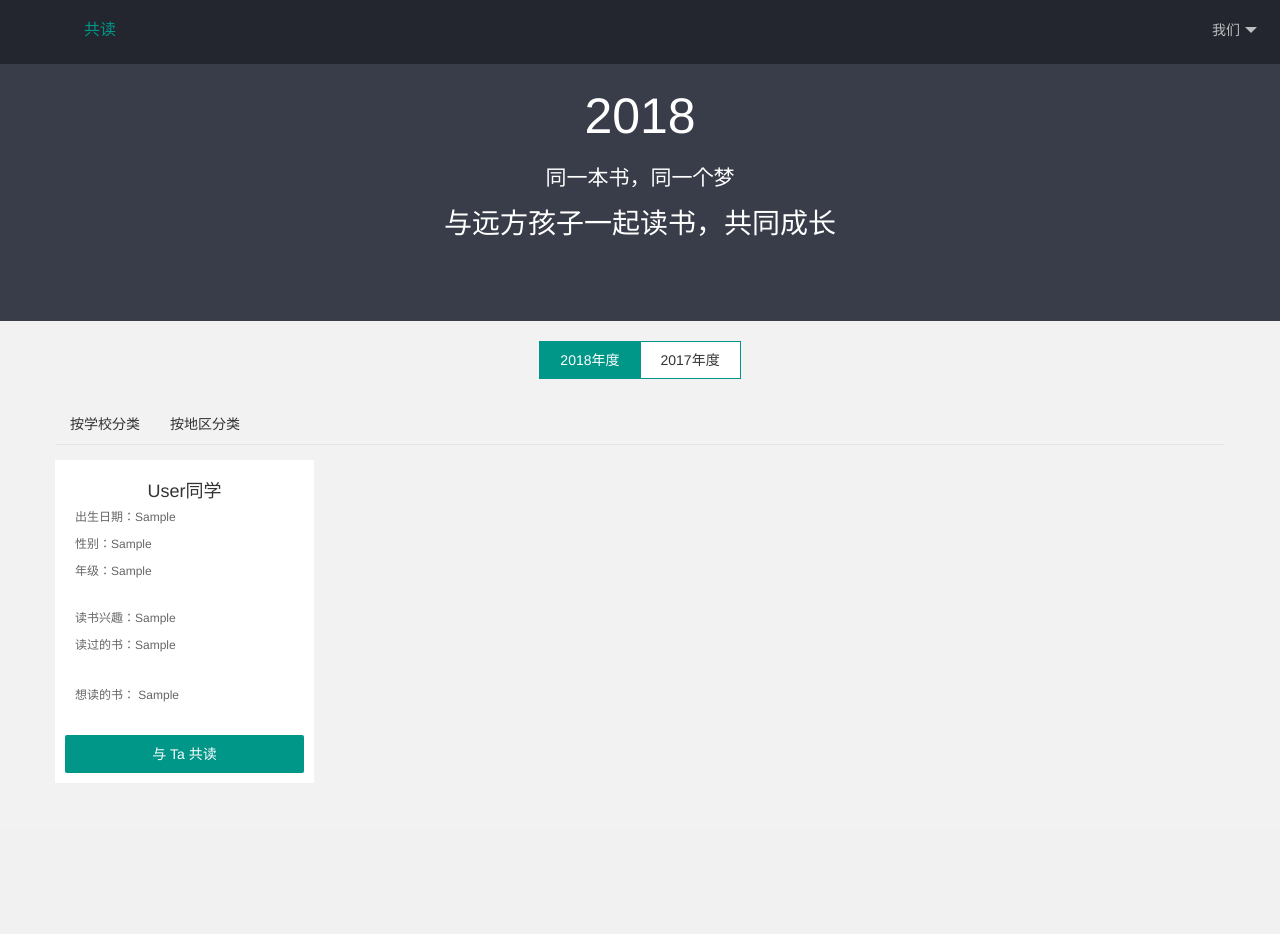
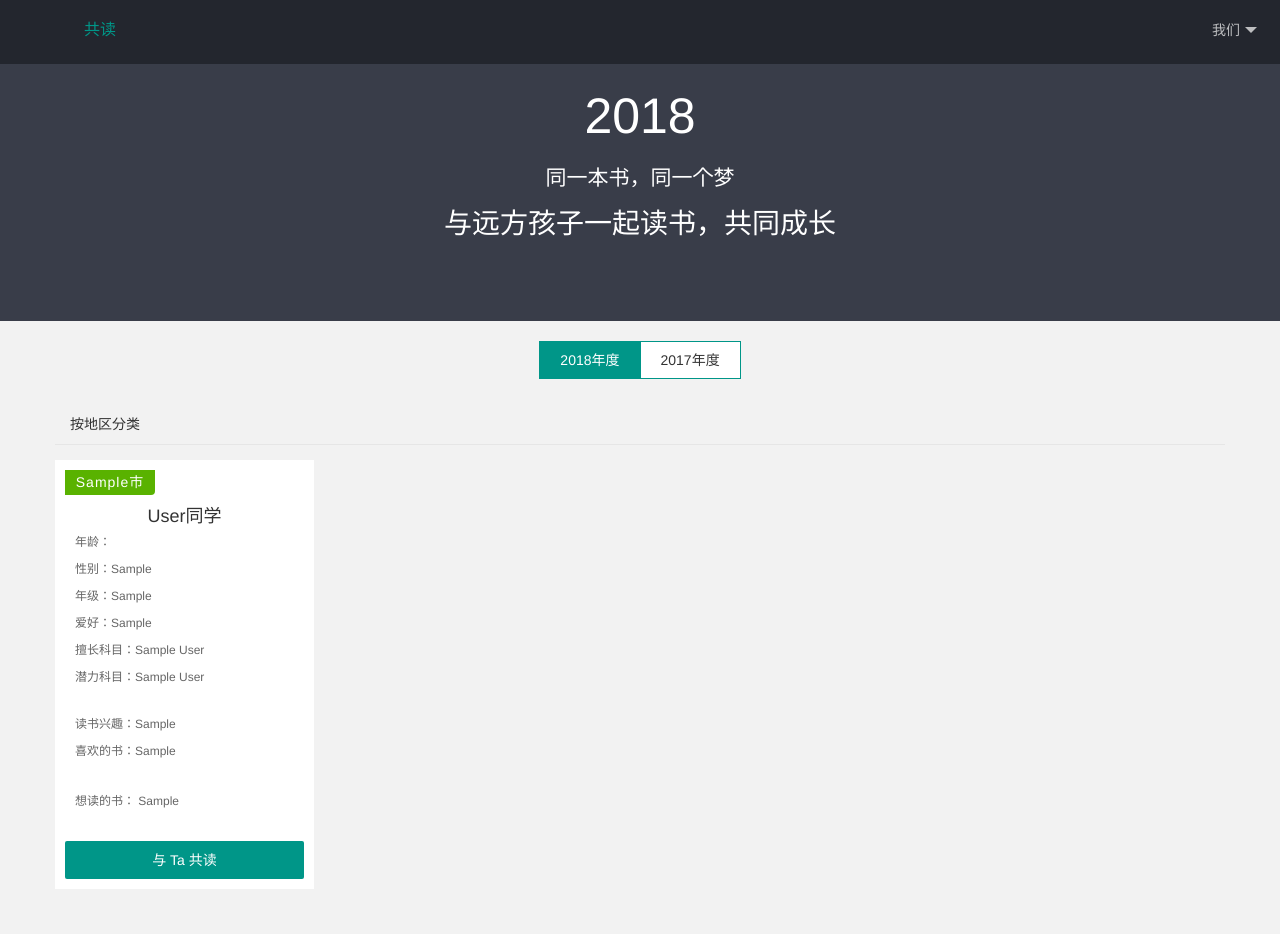
Before and after one commit to lilanglilang/shareRead, a Django app: page / in a window 1280 px wide. Before the commit the page ends 783 px from the top, so only its background shows below. Run offline with Django 3.2, Linux system fonts and the light colour scheme; tables that the repository leaves empty hold one stand-in row (values such as "Sample post").

Commit message:
更新系统的显示

```diff
--- a/read/shareRead/views.py
+++ b/read/shareRead/views.py
@@ -10,9 +10,10 @@ import datetime
 #定义公用模块的位置
 def index(request):
     # 爱心人士获取学生信息列表
-    studentList = Student.objects.filter(status=0).order_by('school')
+    # studentList = Student.objects.filter(status=0).order_by('school')
     meaningTime=datetime.datetime.now().year
-    return render(request,'shareRead/students.html', {'meaningTime':meaningTime,'studentList': studentList, 'size': len(studentList)})
+    # return render(request,'shareRead/students.html', {'meaningTime':meaningTime,'studentList': studentList, 'size': len(studentList)})
+    return render(request,'shareRead/students.html',context={'meaningTime':meaningTime})
 def about(request):
     return render(request,'shareRead/aboutus.html')
 def error(request):
@@ -23,7 +24,7 @@ def regDiv(request):
     if request.is_ajax():
         cityList = Student.objects.values("schoolCity").annotate(cities=Count("schoolCity")).filter(status=0).order_by("schoolCity")
         regList = Student.objects.filter(status=0).order_by('schoolCity')
-        t = get_template('shareRead/regList.html')  # get the contex of html
-        content_html = t.render({'regList': regList,
-                                 'cityList': cityList})  # render the template to the local html you want,rather than return a variable
-        return HttpResponse(content_html)
+        # t = get_template('shareRead/regList.html')  # get the contex of html
+        # content_html = t.render({'regList': regList,'cityList': cityList})  # render the template to the local html you want,rather than return a variable
+        return render(request,template_name='shareRead/regList.html',context={'regList': regList,
+                                 'cityList': cityList})
--- a/read/templates/shareRead/regList.html
+++ b/read/templates/shareRead/regList.html
@@ -1,11 +1,26 @@
+<style>
+    .tag {
+        width: 90px;
+        height: 25px;
+        line-height: 25px;
+        text-align: center;
+        border-bottom-right-radius: 4px;
+        background-color: #59b200;
+        font-size: 14px;
+        color: #fff;
+        letter-spacing: 1px;
+        position: absolute;
+        top: 0px;
+        left: 0px;
+    }
+</style>
 {% for cities in cityList %}
-<h2 >{{ cities.schoolCity }}市</h2>
-<ul class="fly-case-list">
 {% for student in regList %}
 {% ifequal cities.schoolCity student.schoolCity %}
 <li data-id="456">
+    <div class="tag" style="position: relative">{{ cities.schoolCity }}市</div>
     <h2><a href="http://fly.layui.com/" target="_blank">{{ student.lastName }}同学</a></h2>
-        <p class="fly-case-desc">年龄：{%  widthratio student.birthday|slice:"4"|add:"-2018" -1 1 %}</p>
+    <p class="fly-case-desc">年龄：{% widthratio student.birthday|slice:"4"|add:"-2018" -1 1 %}</p>
     <p class="fly-case-desc">性别：{{ student.gender }}</p>
     <p class="fly-case-desc">年级：{{ student.grade }}</p>
     <p class="fly-case-desc">爱好：{{ student.like }}</p>
@@ -20,5 +35,4 @@
 </li>
 {% endifequal %}
 {% endfor %}
-</ul>
 {% endfor %}
--- a/read/templates/shareRead/students.html
+++ b/read/templates/shareRead/students.html
@@ -65,29 +65,27 @@
         <!--分类点击-->
         <div class="layui-tab layui-tab-brief">
             <ul class="layui-tab-title">
-                <li class=""><a href="">按学校分类</a></li>
                 {% csrf_token %}
                 <li><a id="regBtn"> 按地区分类</a></li>
             </ul>
         </div>
         <ul class="fly-case-list" id="contentResult">
-            {% for student in studentList %}
-            <li data-id="123">
-                <h2><a href="http://fly.layui.com/" target="_blank">{{ student.lastName }}同学</a></h2>
-                <p class="fly-case-desc">出生日期：{{ student.birthday }}</p>
-                <p class="fly-case-desc">性别：{{ student.gender }}</p>
-                <p class="fly-case-desc">年级：{{ student.grade }}</p>
-                <p class="linTop"></p>
-                <p class="fly-case-desc">读书兴趣：{{ student.interest }}</p>
-                <p class="fly-case-descReaded">读过的书：{{ student.favor }}</p>
-                <p class="fly-case-descReadW">想读的书： {{ student.wish }}</p>
-                <a href="/applicant?studentId={{ student.id }}" style="width: 100%"
-                   class="layui-btn layui-btn-fluid">与&nbsp;Ta&nbsp;共读</a>
-
-            </li>
-            {% empty %}
-            <li class="fly-case-desc" style="text-align: center">占时没有小朋友</li>
-            {% endfor %}
+            <!--{% for student in studentList %}-->
+            <!--<li data-id="123">-->
+                <!--<h2><a href="http://fly.layui.com/" target="_blank">{{ student.lastName }}同学</a></h2>-->
+                <!--<p class="fly-case-desc">出生日期：{{ student.birthday }}</p>-->
+                <!--<p class="fly-case-desc">性别：{{ student.gender }}</p>-->
+                <!--<p class="fly-case-desc">年级：{{ student.grade }}</p>-->
+                <!--<p class="linTop"></p>-->
+                <!--<p class="fly-case-desc">读书兴趣：{{ student.interest }}</p>-->
+                <!--<p class="fly-case-descReaded">读过的书：{{ student.favor }}</p>-->
+                <!--<p class="fly-case-descReadW">想读的书： {{ student.wish }}</p>-->
+                <!--<a href="/applicant?studentId={{ student.id }}" style="width: 100%"-->
+                   <!--class="layui-btn layui-btn-fluid">与&nbsp;Ta&nbsp;共读</a>-->
+            <!--</li>-->
+            <!--{% empty %}-->
+            <!--<li class="fly-case-desc" style="text-align: center">占时没有小朋友</li>-->
+            <!--{% endfor %}-->
         </ul>
     </div>
 </div>
@@ -102,7 +100,7 @@
 
     });
 
-    $("#regBtn").on("click", function (event) {
+    $(function () {
         var csrftoken = $("input[name='csrfmiddlewaretoken']").val()
         str_reg = "";
         $.ajax({
@@ -124,7 +122,7 @@
                 //请求失败之后的操作
             }
         });
-    });
+    })
 
 </script>
 </body>
```
Also changed, not shown: read/test/test.py (+0 -2 lines). Lines whose indentation alone changed are shown as unchanged.
